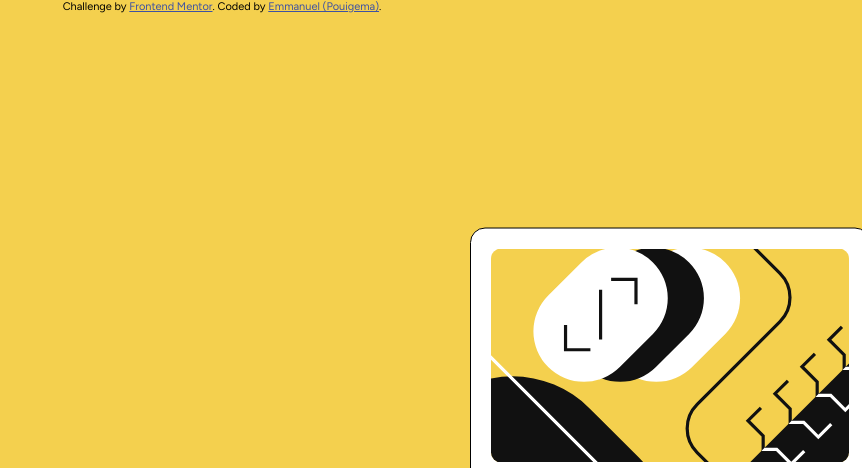
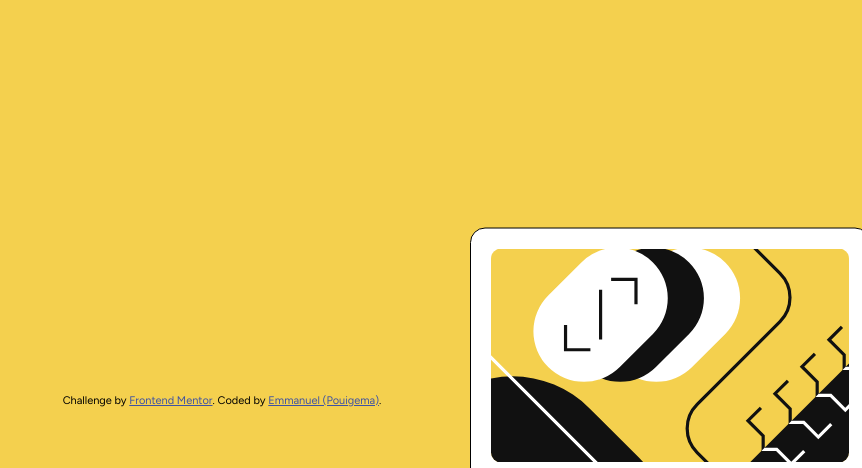
Before and after one commit to pouigema/blog-preview-card-main, a plain HTML site: page index.html in a window 1280 px wide. Shown: the top 468 px of the page, without its empty margins (418-1280 px from the left). Drawn offline with Linux system fonts and the light colour scheme.

Commit message:
Update style.css

```diff
--- a/style.css
+++ b/style.css
@@ -5,8 +5,14 @@
     box-sizing: border-box;
 }
 body{
-    background-color: #F4D04E;
     font-family: "Figtree", sans-serif;
+
+    display: flex;
+    justify-content: center; /* Centers horizontally */
+    align-items: center; /* Centers vertically */
+    height: 100vh; /* Ensures body takes full viewport height */
+    margin: 0; /* Remove default margin */
+    background-color: #F4D04E; /* Retain background color */
 }
 
 
```
